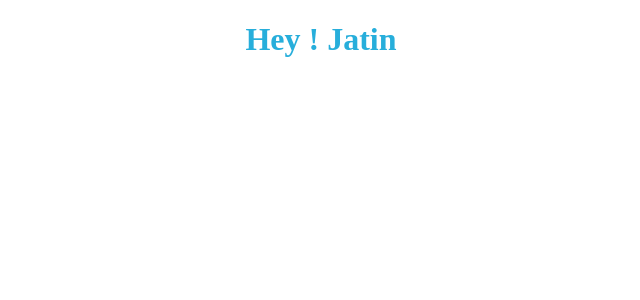
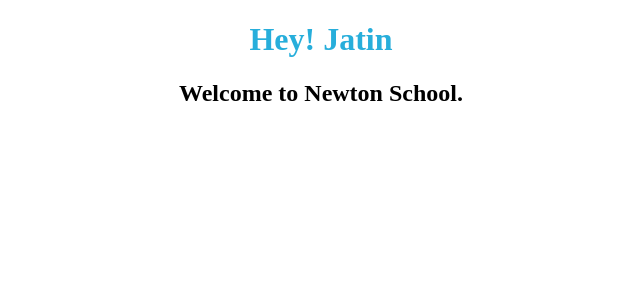
Before and after one commit to JatinM95/Greetings-with-Props---React-Basics-Going-through-the-file-structure-analyzin---v011ajn3ng64, a React app: page / in a window 1280 px wide. Shown: the top 300 px of the page, without its empty margins (319-959 px from the left). Built offline with nearby package versions, Linux system fonts and the light colour scheme.

Commit message:
Update Welcome.js

```diff
--- a/src/components/Welcome.js
+++ b/src/components/Welcome.js
@@ -3,10 +3,10 @@ import React from 'react';
 
 const Welcome = props => {
   return(
-    <div>
-    <h1>Hey ! {props.name}</h1>
-    {props.children}
-    </div>
+    <>
+    <h1>Hey! {props.name}</h1>
+    <h2>Welcome to Newton School.</h2>
+    </>
   )
 }
 
```
